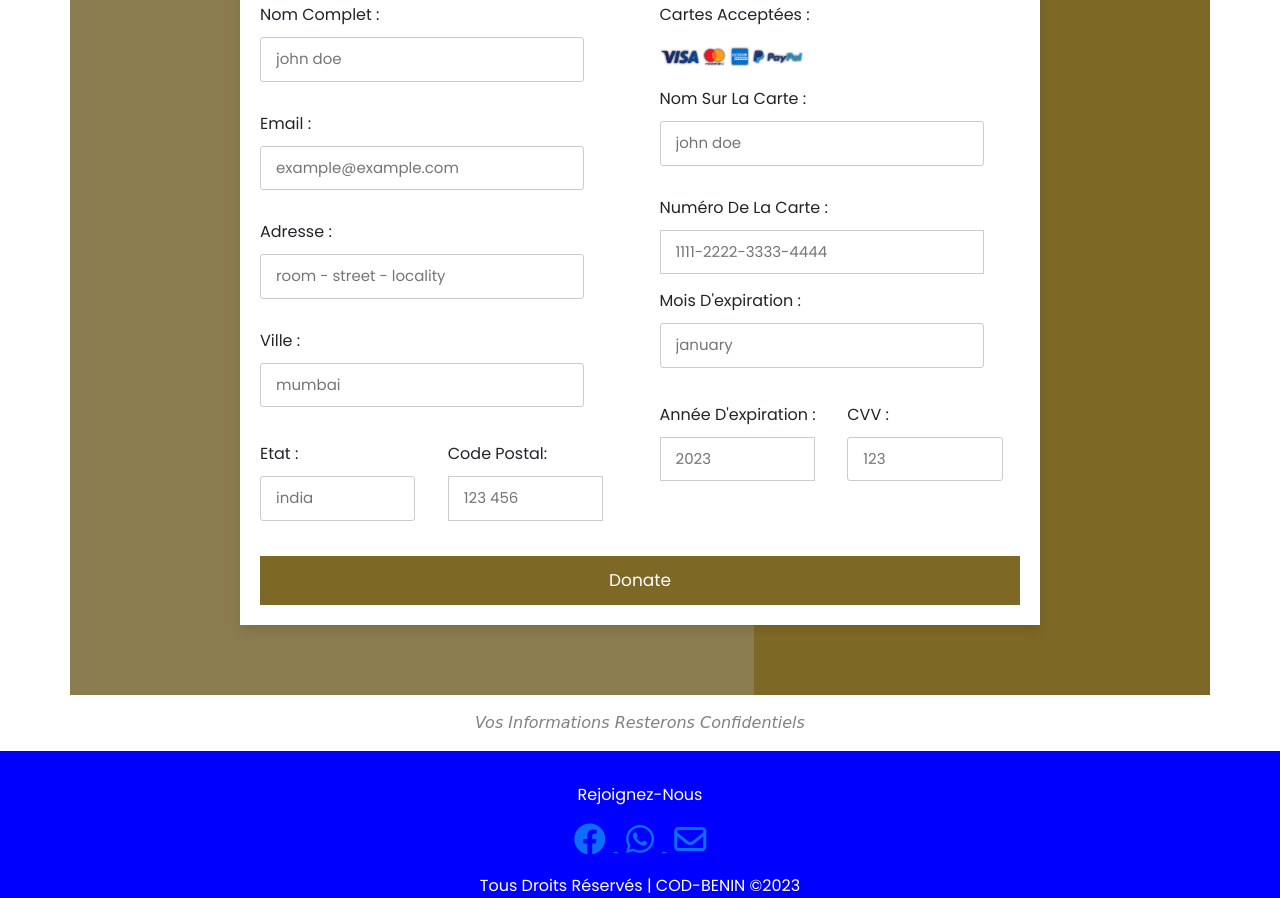
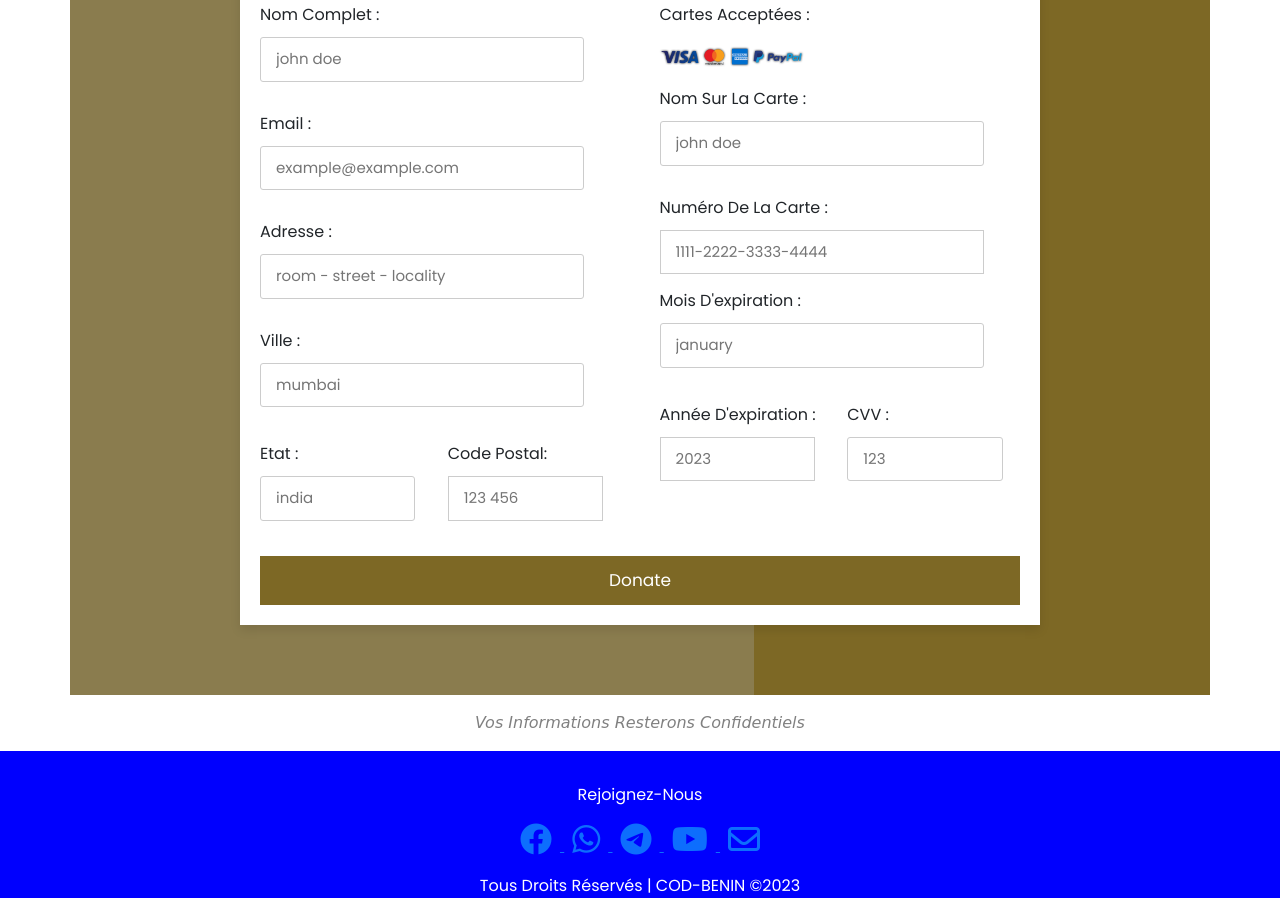
Before and after one commit to Bronson167/codBenin, a plain HTML site: page html/donate.html in a window 1280 px wide. Shown: the part 206-1104 px from the top of the page. Drawn offline with nearby package versions, Linux system fonts and the light colour scheme; files that its build step writes are made by us from their sources; files whose address does not match are found by name; a web font is replaced by a local one.

Commit message:
add youtube and telegram icon

```diff
--- a/html/donate.html
+++ b/html/donate.html
@@ -178,6 +178,14 @@
           <i class="fab fa-whatsapp fa-2x mx-2"></i>
         </a>
 
+        <a href="https://web.telegram.org/k/#-1670846878" target="_blank" title="WhatsApp">
+          <i class="fab fa-telegram fa-2x mx-2"></i>
+        </a>
+
+        <a href="https://www.youtube.com/@ONGCOD-BENIN" target="_blank" title="WhatsApp">
+          <i class="fab fa-youtube fa-2x mx-2"></i>
+        </a>
+
         <a href="mailto:Codbenin@gmail.com" target="_blank" title="Email">
           <i class="far fa-envelope fa-2x mx-2"></i>
         </a>
```
Also changed, not shown: html/about.html (+8 -0 lines), html/what_we_do.html (+8 -0 lines), index.html (+8 -0 lines). Lines whose indentation alone changed are shown as unchanged.
